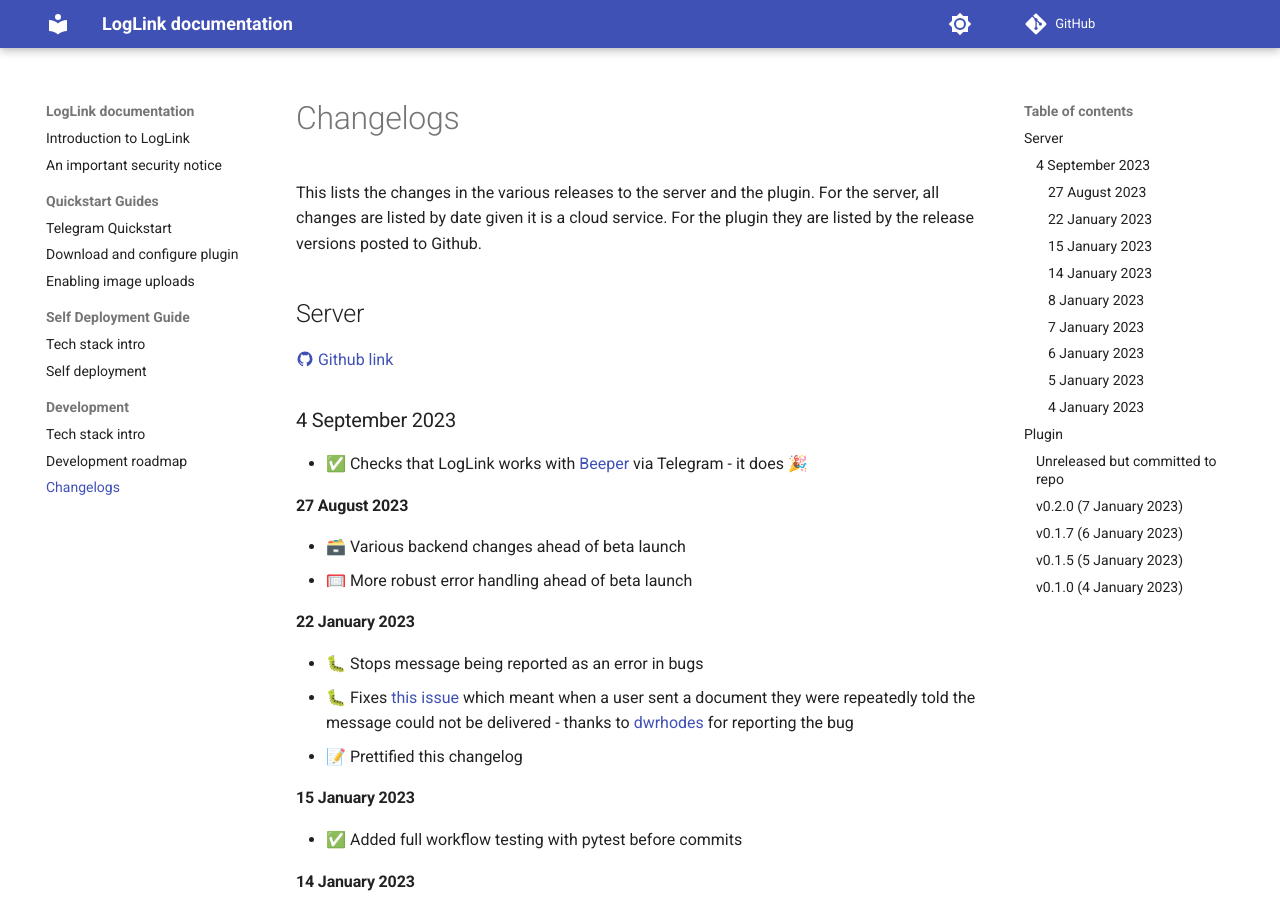
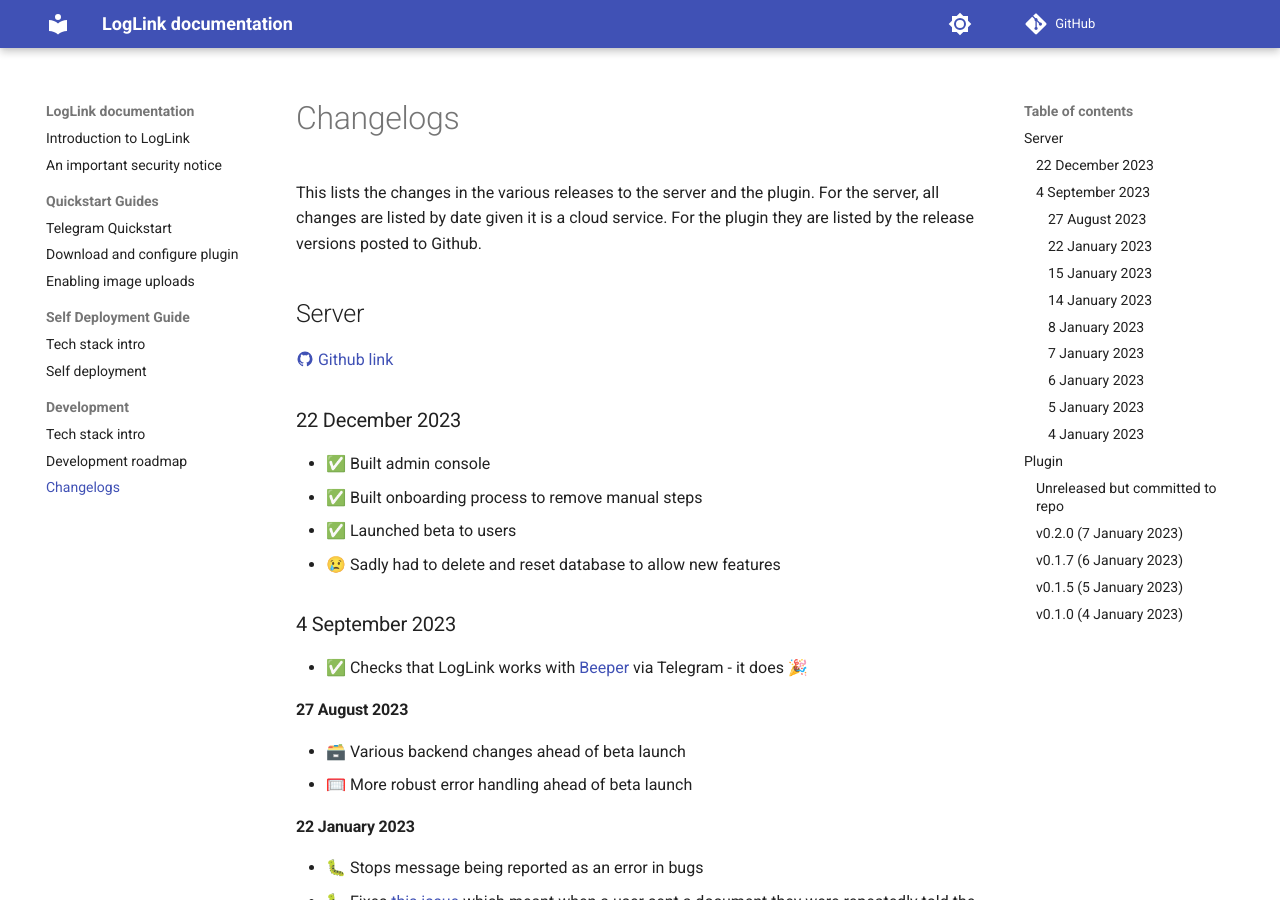
Before and after one commit to hankhank10/loglink-docs, an MkDocs documentation site: the page built from docs/changelog.md, in a window 1280 px wide and 900 px high. Built offline with MkDocs 1.6.1 and Material for MkDocs 9.7.7, drawn with Linux system fonts in a browser that asks for light colours; comment, search, counter and statistics services are not loaded.

Commit message:
Update changelog.md

```diff
--- a/docs/changelog.md
+++ b/docs/changelog.md
@@ -5,6 +5,12 @@
 ## Server
 
 [:material-github: Github link](https://github.com/hankhank10/logseq-server)
+
+### 22 December 2023
+- ✅ Built admin console
+- ✅ Built onboarding process to remove manual steps
+- ✅ Launched beta to users
+- 😢 Sadly had to delete and reset database to allow new features
 
 ### 4 September 2023
 - ✅ Checks that LogLink works with [Beeper](https://www.beeper.com/) via Telegram - it does 🎉
```
